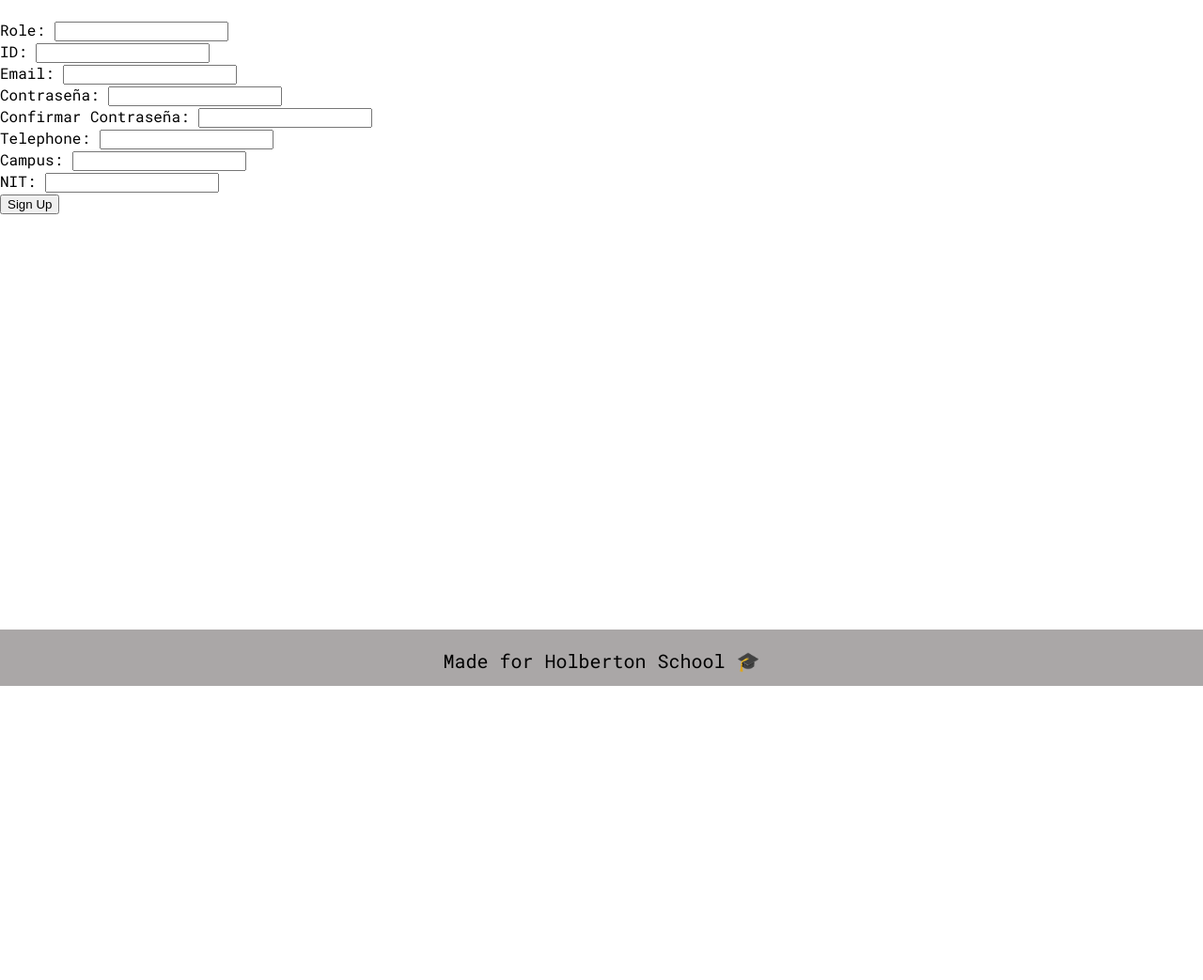
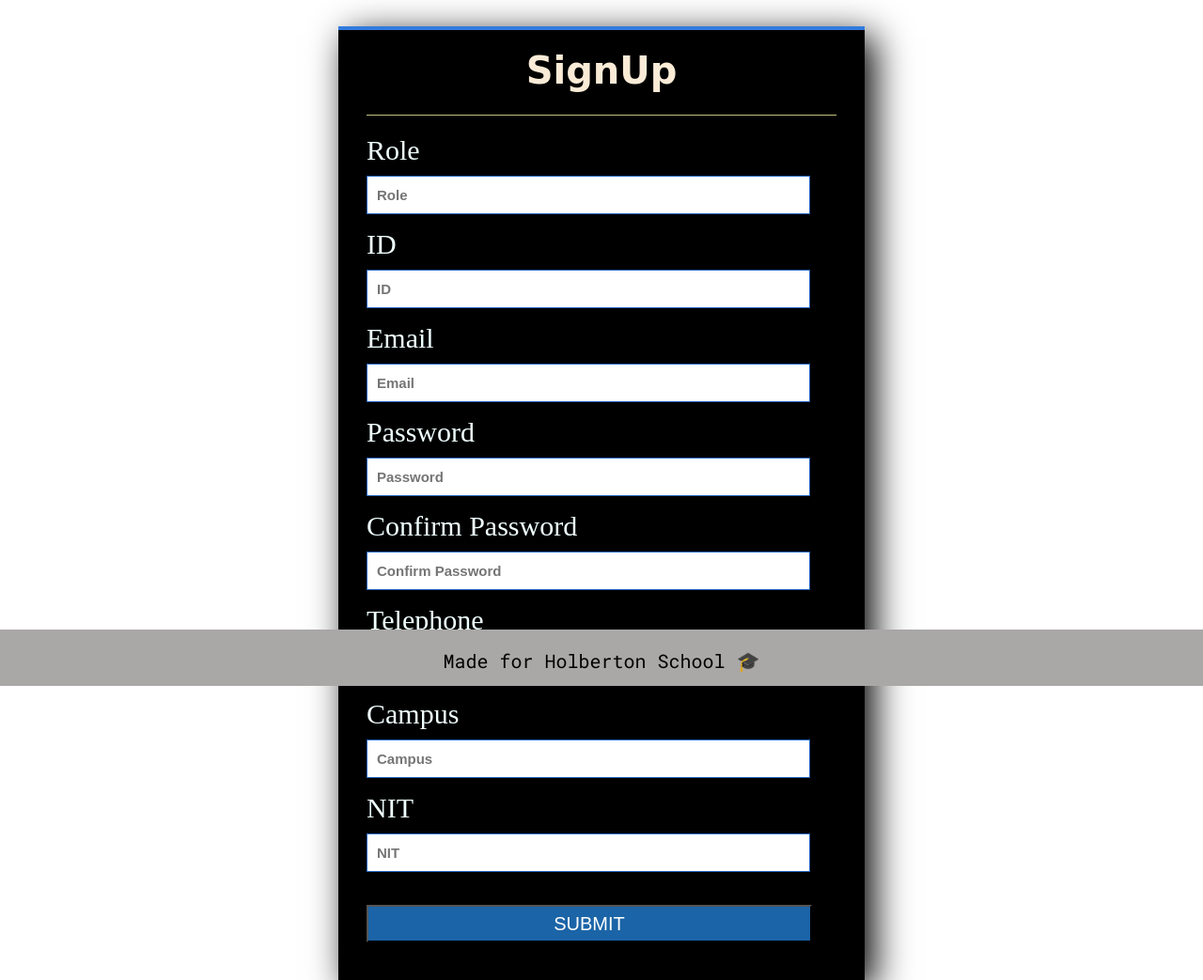
Before and after one commit to lemejiamo/IOT_Solutions, a Flask app: page /api/v1/sign-up in a window 1280 px wide. Shown: the part 70-1113 px from the top of the page at 94% size. Before the commit the page ends 800 px from the top, so only its background shows below. Run offline with Flask 2, Linux system fonts and the light colour scheme; some web fonts are replaced.

Commit message:
Changes in the resiter and login templates

```diff
--- a/api/v1/templates/register.html
+++ b/api/v1/templates/register.html
@@ -1,41 +1,35 @@
 {% extends "base.html" %}
-{% block title %}Registro de usuarios{% endblock %}
+{% block title %}SignUp{% endblock %}
 {% block content %}
-    <form action="" method="post">
-      <br />
-      <div class="form-group">
-        <label for="role">Role: </label>
-        <input class="form-control" type="text" id="role" name="role" /><br>
-      </div>
-      <div class="form-group">
-        <label for="id">ID: </label>
-        <input class="form-control" type="text" id="id" name="id" /><br>
-      </div>
-      <div class="form-group">
-        <label for="user_email">Email: </label>
-        <input class="form-control" type="text" id="user_email" name="user_email" /><br>
-      </div>
-      <div class="form-group">
-        <label for="password">Contraseña: </label>
-        <input class="form-control" type="password" id="password" name="password" /><br>
-      </div>
-      <div class="form-group">
-        <label for="password2">Confirmar Contraseña: </label>
-        <input class="form-control" type="password" id="password2" name="password2" /><br>
-      </div>
-      <div class="form-group">
-        <label for="telephone">Telephone: </label>
-        <input class="form-control" type="text" id="telephone" name="telephone" /><br>
-      </div>
-      <div class="form-group">
-        <label for="campus_id">Campus: </label>
-        <input class="form-control" type="text" id="campus_id" name="campus_id" /><br>
-      </div>
-      <div class="form-group">
-        <label for="company_id">NIT: </label>
-        <input class="form-control" type="text" id="company_id" name="company_id" /><br>
-      </div>
-      <button type="submit" class="btn btn-primary">Sign Up</button>
-    </form>
-    <br />
+    <div class="login-container-signup">
+      <form action="" method="post">
+        <h1>SignUp</h1>
+        <!----------- ROLE INPUT -------------------->
+        <label class="label" for="role">Role </label>
+        <input class="controls" type=" text" id="role" name="role" placeholder="Role" />
+        <!-----------  ID INPUT --------------------->
+        <label for="id" class="label">ID </label>
+        <input class="controls" type="text" id="id" name="id" placeholder="ID" />
+        <!------------ EMAIL INPUT ------------------>
+        <label for="user_email" class="label">Email </label>
+        <input class="controls" type="text" id="user_email" name="user_email" placeholder="Email" />
+        <!------------ PASSWORD INPUT ------------------>
+        <label for="password" class="label">Password </label>
+        <input class="controls" type="password" id="password" name="password" placeholder="Password" />
+        <!------------ CONFIRM PASSWORD INPUT -------->
+        <label for="password2" class="label">Confirm Password </label>
+        <input class="controls" type="password" id="password2" name="password2" placeholder="Confirm Password" />
+        <!------------ TELEPHONE INPUT -------->
+        <label for="telephone" class="label">Telephone </label>
+        <input class="controls" type="text" id="telephone" name="telephone" placeholder="Telephone" />
+        <!------------ CAMPUS INPUT -------->
+        <label for="campus_id" class="label">Campus </label>
+        <input class="controls" type="text" id="campus_id" name="campus_id" placeholder="Campus" />
+        <!------------ NIT INPUT -------->
+        <label for="company_id" class="label">NIT </label>
+        <input class="controls" type="text" id="company_id" name="company_id" placeholder="NIT" />
+
+        <input class="button" type="submit" value="SUBMIT">
+      </form>
+    </div>
 {% endblock %}
```
Also changed, not shown: api/v1/templates/login.html (+10 -14 lines).
